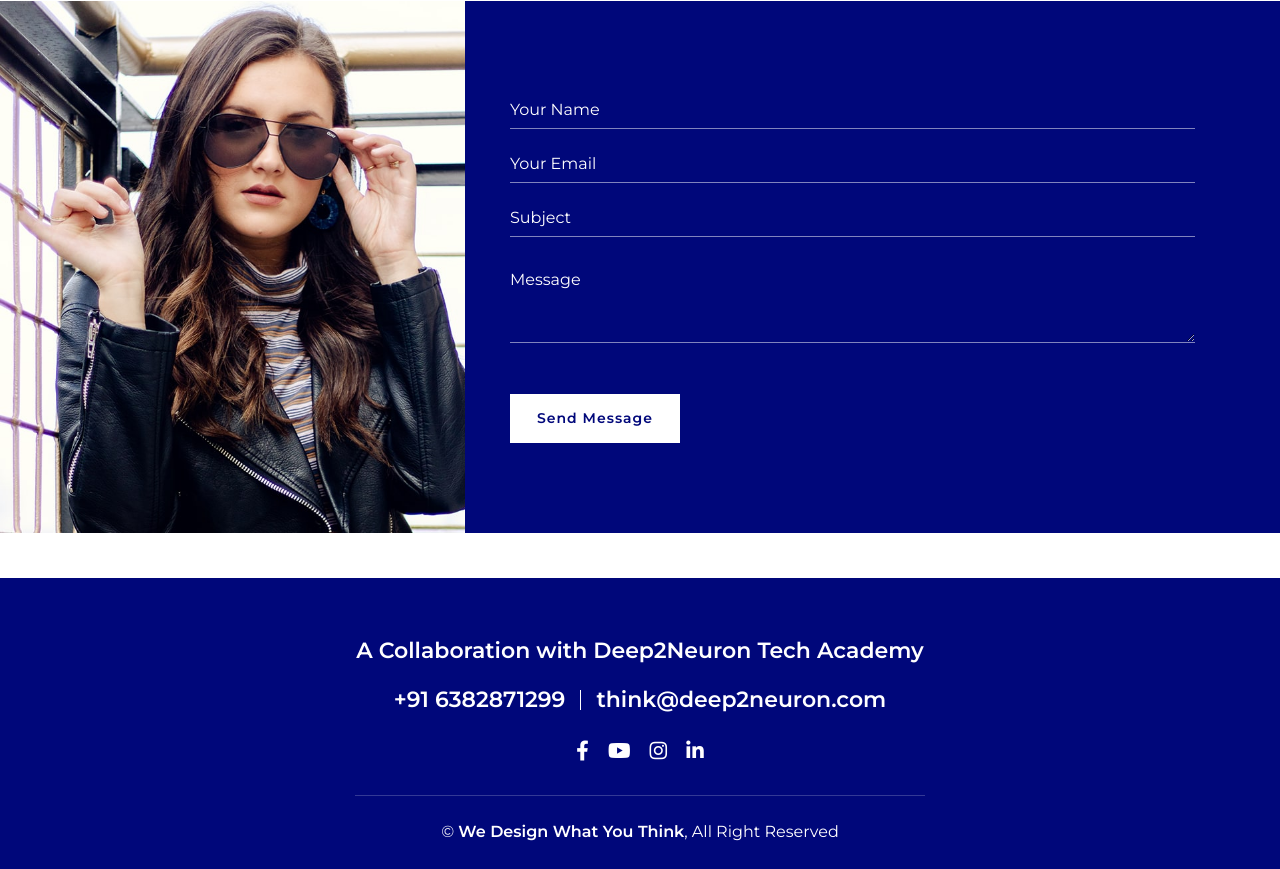
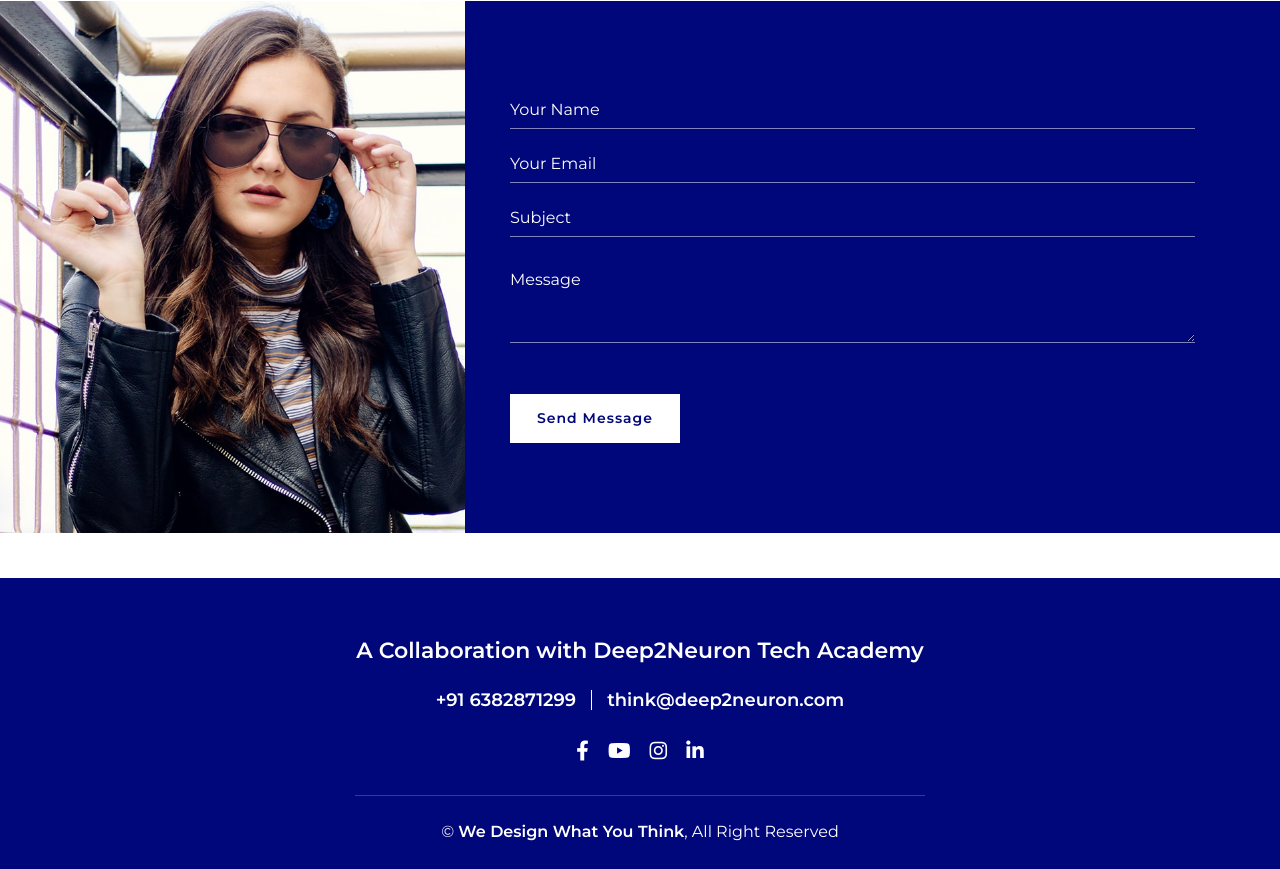
Before and after one commit to Aiyaz3007/wedesignwhatyouthink, a plain HTML site: page index.html in a window 1280 px wide. Shown: the part 6415-7284 px from the top of the page. Drawn offline with nearby package versions, Linux system fonts and the light colour scheme.

Commit message:
Update style.css

```diff
--- a/css/style.css
+++ b/css/style.css
@@ -1521,7 +1521,7 @@ a:focus {
 
 .footer .footer-menu p {
     color: #ffffff;
-    font-size: 22px;
+    font-size: 18px;
     font-weight: 600;
     line-height: 20px;
     padding: 0 15px;
```
